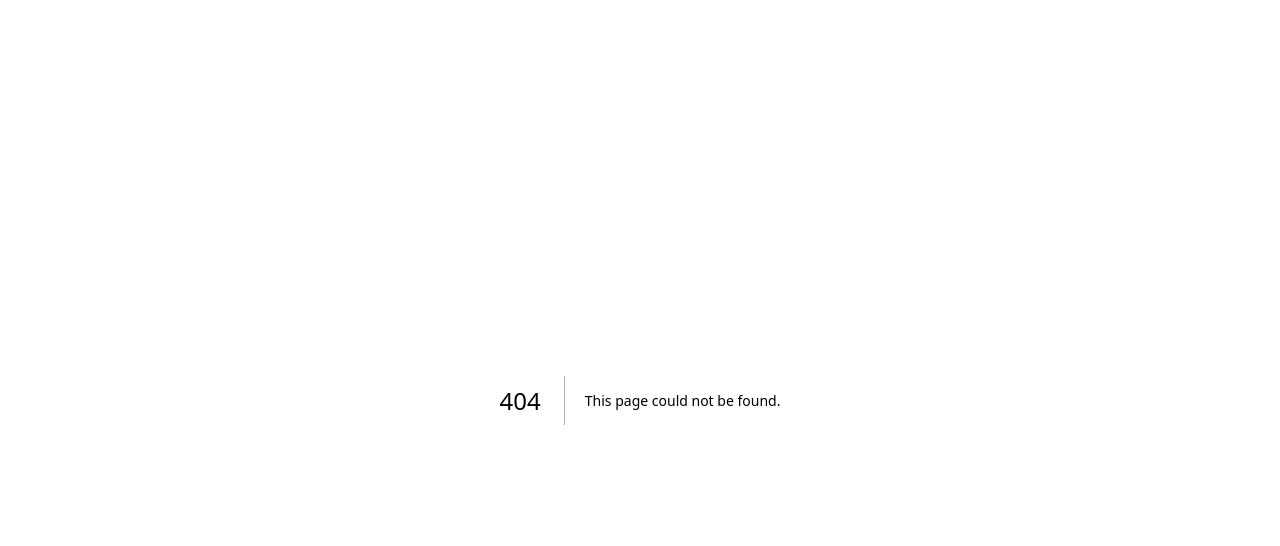
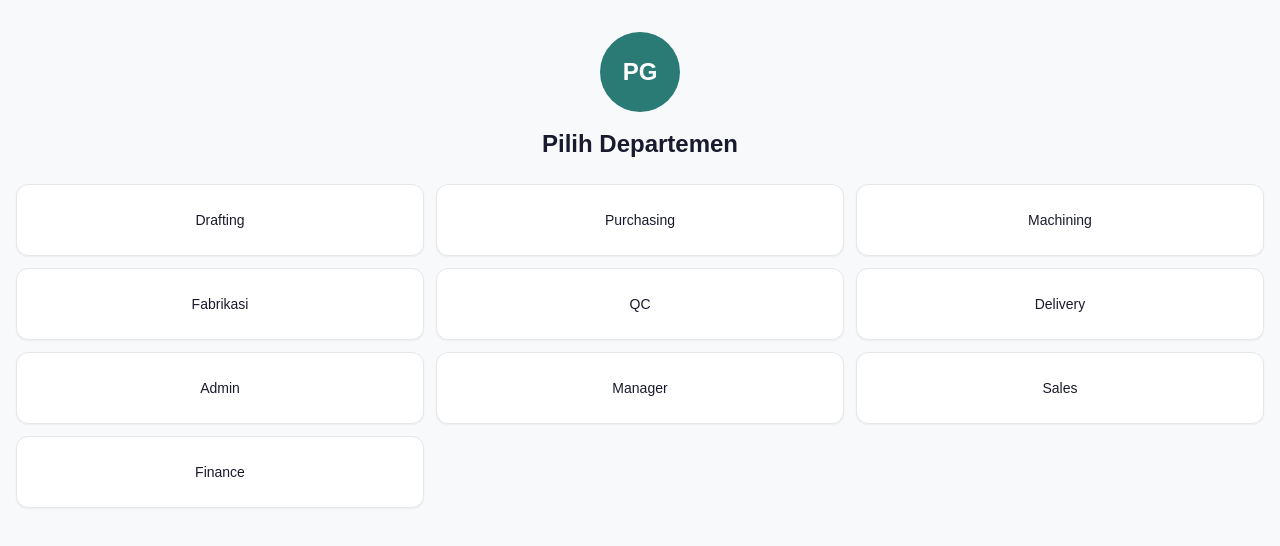
Before and after one commit to titodoni/Pogrid-1, a Next.js app: page /select-dept in a window 1280 px wide. Before the commit this address had no page. Shown: the top 546 px of the page. Built offline with nearby package versions, Linux system fonts and the light colour scheme.

Commit message:
feat(phase-0): add Department Selection screen — app/select-dept/page.tsx

```diff
--- /dev/null
+++ b/app/select-dept/page.tsx
@@ -0,0 +1,137 @@
+'use client';
+export const dynamic = 'force-dynamic';
+
+import { useState } from 'react';
+import { mockUsers, mockDepartments } from '@/lib/mockData';
+import useUIStore from '@/store/uiStore';
+
+function getInitials(name: string): string {
+  const parts = name.trim().split(' ');
+  const first = parts[0]?.[0] ?? '';
+  const last = parts[parts.length - 1]?.[0] ?? '';
+  return (first + last).toUpperCase();
+}
+
+// Ordered dept names: floor first, then management
+const DEPT_ORDER = [
+  'Drafting',
+  'Purchasing',
+  'Machining',
+  'Fabrikasi',
+  'QC',
+  'Delivery',
+  'Admin',
+  'Manager',
+  'Sales',
+  'Finance',
+];
+
+export default function SelectDeptPage() {
+  const [selectedDept, setSelectedDept] = useState<string | null>(null);
+
+  const sortedDepts = [...mockDepartments].sort(
+    (a, b) => DEPT_ORDER.indexOf(a.name) - DEPT_ORDER.indexOf(b.name),
+  );
+
+  const usersInDept = selectedDept
+    ? mockUsers.filter((u) => u.department === selectedDept)
+    : [];
+
+  function handleDeptTap(deptName: string) {
+    setSelectedDept((prev) => (prev === deptName ? null : deptName));
+  }
+
+  function handleUserTap(user: (typeof mockUsers)[number]) {
+    useUIStore.getState().setSession({
+      userId: user.id,
+      name: user.name,
+      department: user.department,
+      role: user.role,
+      isLoggedIn: true,
+    });
+    window.location.href = '/login';
+  }
+
+  return (
+    <div className="min-h-screen bg-[#F8F9FA] px-4 py-8">
+      {/* ── Logo + Heading ── */}
+      <div className="flex flex-col items-center mb-6">
+        <div className="w-20 h-20 rounded-full bg-brand flex items-center justify-center">
+          <span className="text-white text-2xl font-bold select-none">PG</span>
+        </div>
+        <h1 className="text-2xl font-bold text-[#1A1A2E] text-center mt-4">
+          Pilih Departemen
+        </h1>
+      </div>
+
+      {/* ── Department Grid ── */}
+      <div className="grid grid-cols-3 gap-3">
+        {sortedDepts.map((dept) => {
+          const isSelected = selectedDept === dept.name;
+          return (
+            <button
+              key={dept.id}
+              type="button"
+              onClick={() => handleDeptTap(dept.name)}
+              className={[
+                'rounded-xl border shadow-sm p-3',
+                'flex flex-col items-center justify-center',
+                'min-h-[72px] text-sm font-medium cursor-pointer',
+                'transition-colors duration-150',
+                isSelected
+                  ? 'bg-brand text-white border-brand'
+                  : 'bg-white text-[#1A1A2E] border-[#E5E7EB] hover:border-brand',
+              ].join(' ')}
+            >
+              {dept.name}
+            </button>
+          );
+        })}
+      </div>
+
+      {/* ── User List (shown when a dept is selected) ── */}
+      {selectedDept && usersInDept.length > 0 && (
+        <div className="mt-4 bg-white rounded-xl border border-[#E5E7EB] overflow-hidden">
+          <div className="text-sm font-semibold text-[#6B7280] px-4 py-2 border-b border-[#E5E7EB]">
+            {selectedDept}
+          </div>
+          {usersInDept.map((user, idx) => {
+            const isLast = idx === usersInDept.length - 1;
+            return (
+              <button
+                key={user.id}
+                type="button"
+                onClick={() => handleUserTap(user)}
+                className={[
+                  'w-full flex items-center gap-3 px-4 py-3',
+                  'hover:bg-[#F8F9FA] min-h-[56px] text-left',
+                  !isLast ? 'border-b border-[#E5E7EB]' : '',
+                ].join(' ')}
+              >
+                {/* Avatar */}
+                <div className="w-8 h-8 rounded-full bg-brand flex items-center justify-center flex-shrink-0">
+                  <span className="text-white text-xs font-semibold select-none">
+                    {getInitials(user.name)}
+                  </span>
+                </div>
+
+                {/* Name + Role */}
+                <div className="flex flex-col items-start">
+                  <span className="text-sm font-medium text-[#1A1A2E]">{user.name}</span>
+                  <span className="text-xs text-[#6B7280] capitalize">{user.role}</span>
+                </div>
+              </button>
+            );
+          })}
+        </div>
+      )}
+
+      {/* Empty dept state */}
+      {selectedDept && usersInDept.length === 0 && (
+        <div className="mt-4 bg-white rounded-xl border border-[#E5E7EB] px-4 py-6 text-center">
+          <p className="text-sm text-[#6B7280]">Tidak ada pengguna di departemen ini.</p>
+        </div>
+      )}
+    </div>
+  );
+}
```
